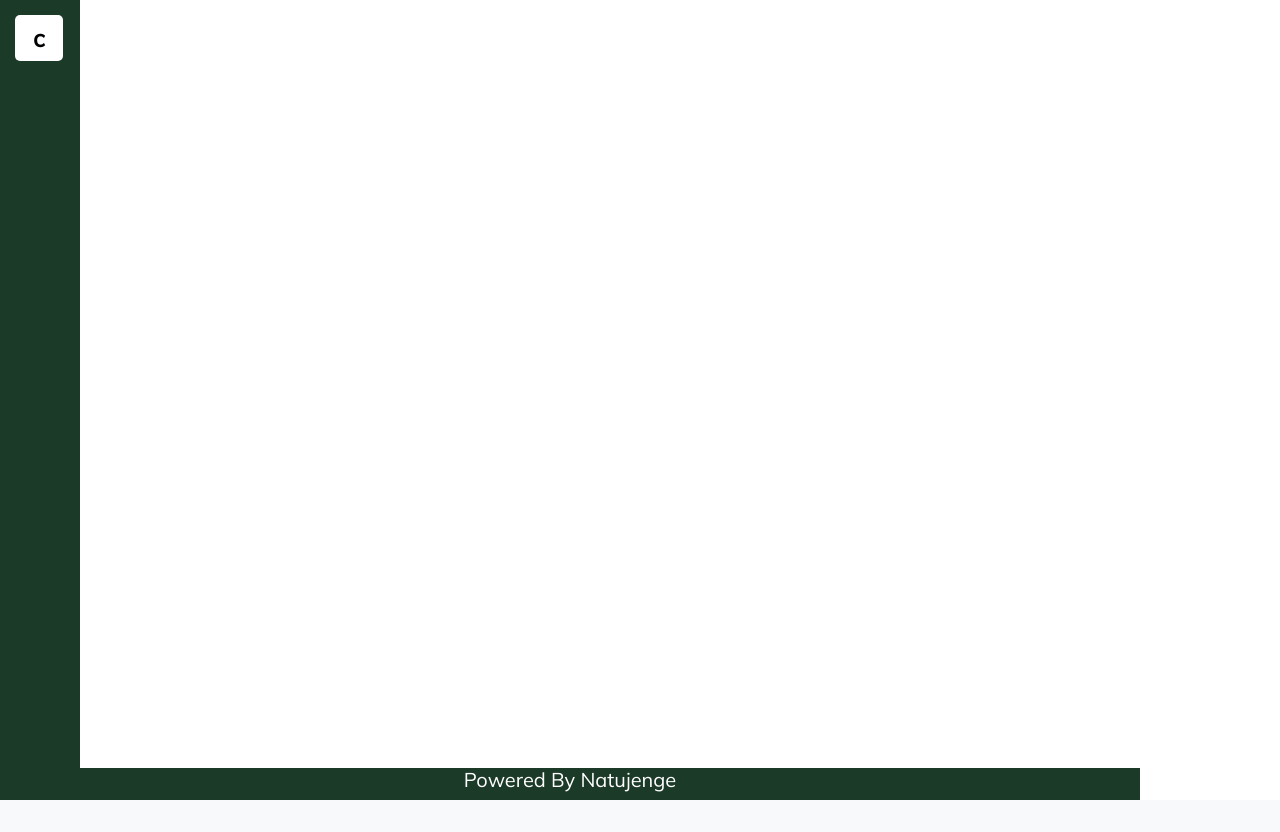
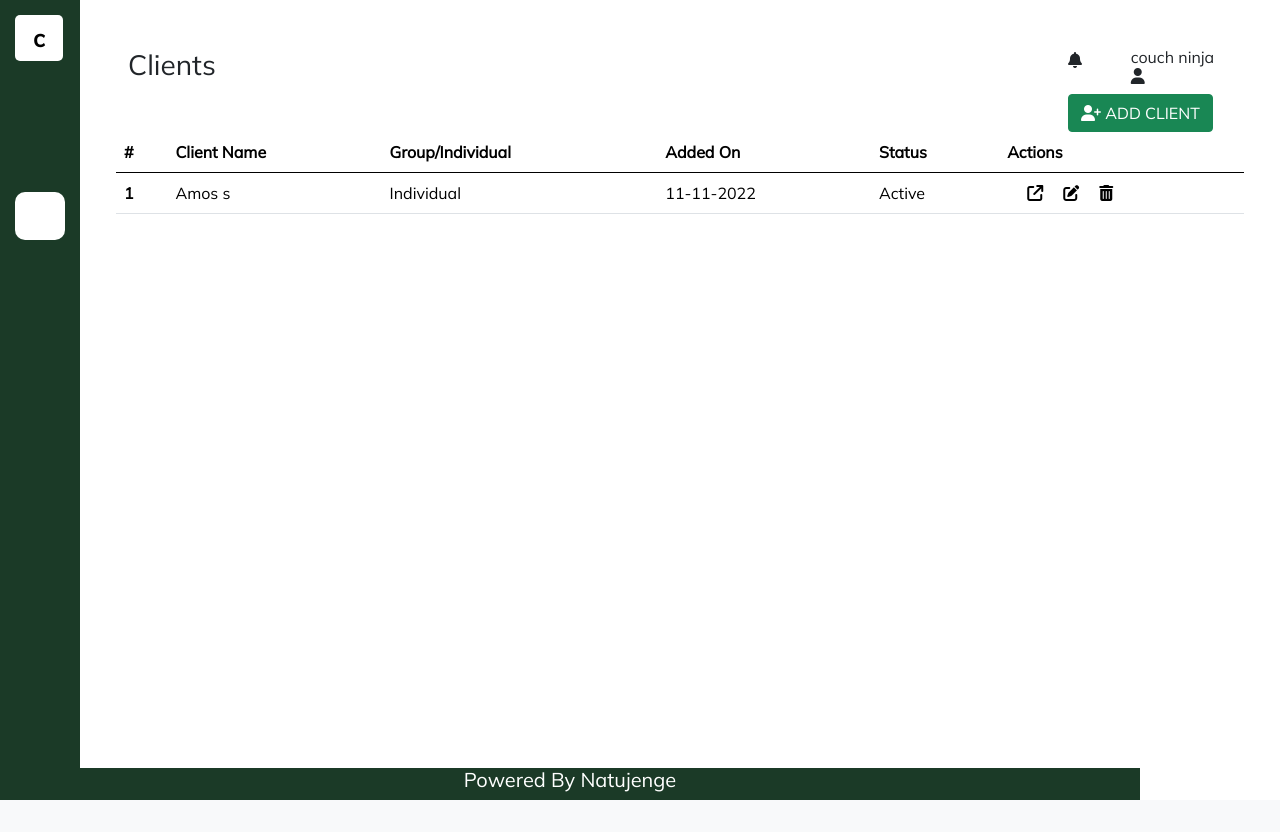
Before and after one commit to c-kiplimo/coachmate, an Angular app in the folder the-couch-web/: page /clients in a window 1280 px wide. Before the commit this address led to /. Built offline with nearby package versions, Linux system fonts and the light colour scheme; some icons are missing.

Commit message:
Clients listing ui

```diff
--- a/the-couch-web/src/app/app-routing.module.ts
+++ b/the-couch-web/src/app/app-routing.module.ts
@@ -1,12 +1,18 @@
 import { NgModule } from '@angular/core';
 import { RouterModule, Routes } from '@angular/router';
 import { DashboardComponent } from './dashboard/dashboard.component';
+import { ClientsComponent } from './clients/clients.component';
 
 const routes: Routes = [
   {
     path: '',
     component: DashboardComponent
+  },
+  {
+    path: 'clients',
+    component: ClientsComponent
   }
+
 ];
 
 @NgModule({
--- a/the-couch-web/src/app/app.module.ts
+++ b/the-couch-web/src/app/app.module.ts
@@ -9,6 +9,7 @@ import { FooterComponent } from './footer/footer.component';
 import { DashboardComponent } from './dashboard/dashboard.component';
 import { BodyComponent } from './body/body.component';
 import { UserComponent } from './user/user.component';
+import { ClientsComponent } from './clients/clients.component';
 
 @NgModule({
   declarations: [
@@ -17,7 +18,8 @@ import { UserComponent } from './user/user.component';
     FooterComponent,
     DashboardComponent,
     BodyComponent,
-    UserComponent
+    UserComponent,
+    ClientsComponent
   ],
   imports: [
     BrowserModule,
--- /dev/null
+++ b/the-couch-web/src/app/clients/clients.component.css
@@ -0,0 +1,4 @@
+.actions i{
+    margin-left: 20px;
+    cursor: pointer;
+}
--- /dev/null
+++ b/the-couch-web/src/app/clients/clients.component.html
@@ -0,0 +1,44 @@
+<div class="row">
+    <div class="col-10">
+        <h3>Clients</h3>
+    </div>
+    <div class="col-2">
+        <app-user></app-user>
+    </div>
+</div>
+<div class="row">
+    <div class="col-10">
+    </div>
+    <div class="col-2">
+        <button type="button" class="btn btn-success"><i class="fa-solid fa-user-plus"></i> ADD CLIENT</button>
+    </div>
+</div>
+<div class="row">
+    <table class="table">
+        <thead>
+          <tr>
+            <th scope="col">#</th>
+            <th scope="col">Client Name</th>
+            <th scope="col">Group/Individual</th>
+            <th scope="col">Added On</th>
+            <th scope="col">Status</th>
+            <th scope="col">Actions</th>
+          </tr>
+        </thead>
+        <tbody>
+          <tr>
+            <th scope="row">1</th>
+            <td>Amos s</td>
+            <td>Individual</td>
+            <td>11-11-2022</td>
+            <td>Active</td>
+            <td class="actions">
+                <i class="fa-solid fa-arrow-up-right-from-square"></i>
+                <i class="fa-solid fa-pen-to-square"></i>
+                <i class="fa-solid fa-trash-can"></i>
+            </td>
+          </tr>
+
+        </tbody>
+      </table>
+</div>
--- /dev/null
+++ b/the-couch-web/src/app/clients/clients.component.ts
@@ -0,0 +1,15 @@
+import { Component, OnInit } from '@angular/core';
+
+@Component({
+  selector: 'app-clients',
+  templateUrl: './clients.component.html',
+  styleUrls: ['./clients.component.css']
+})
+export class ClientsComponent implements OnInit {
+
+  constructor() { }
+
+  ngOnInit(): void {
+  }
+
+}
```
Also changed, not shown: 1 other file (tests, documents, lock files or other folders).
